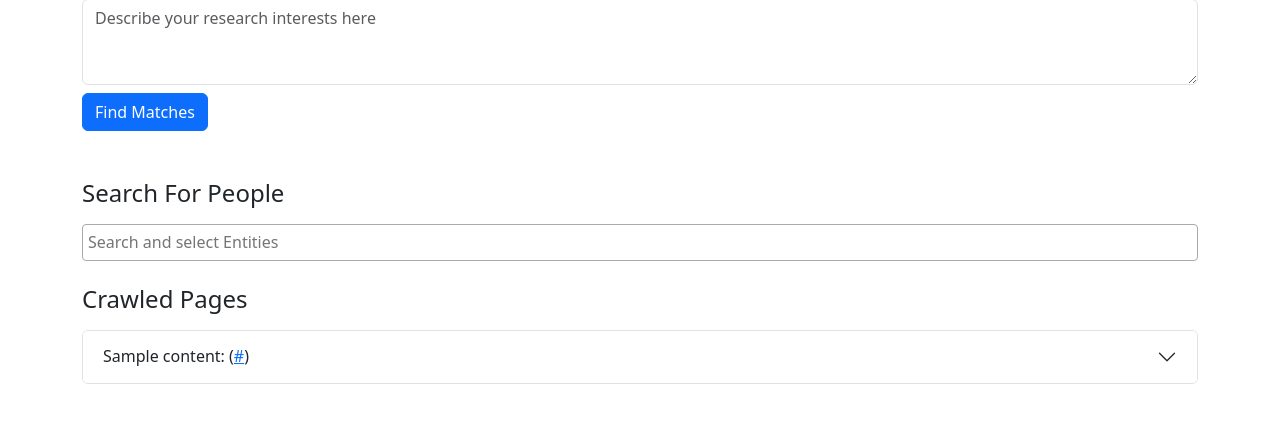
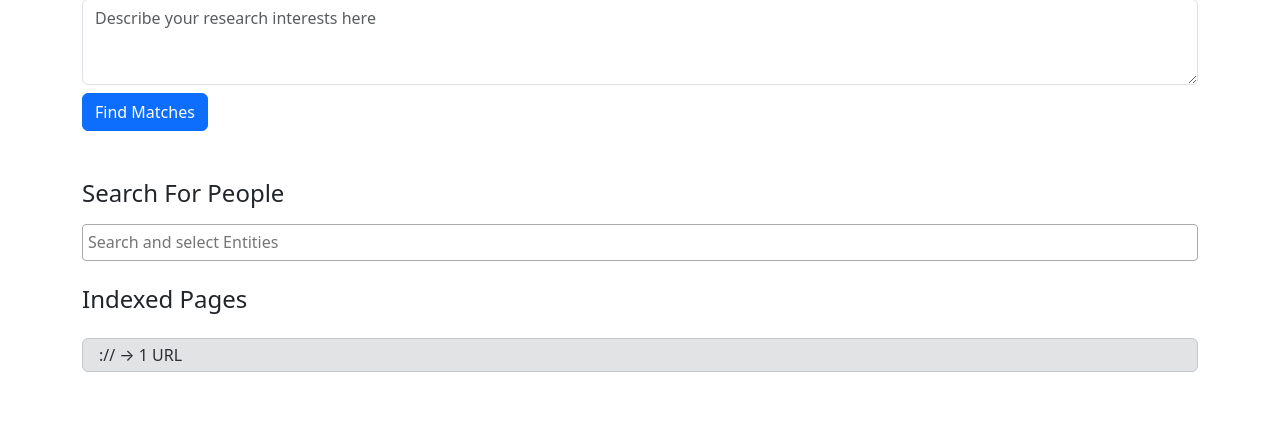
Before and after one commit to springinnovate/convei-research-affinity-atlas, a FastAPI app: page / in a window 1280 px wide. Shown: the part 313-736 px from the top of the page. Run offline with FastAPI, Linux system fonts and the light colour scheme; tables that the repository leaves empty hold one stand-in row (values such as "Sample post"); data that the repository does not hold is empty; some libraries are stand-ins or nearby versions.

Commit message:
gathering the urls that reerence the people

```diff
--- a/src/app/main.py
+++ b/src/app/main.py
@@ -1,10 +1,11 @@
 """Entrypoint for AAA app."""
 
 from datetime import datetime
+from urllib.parse import urlparse
+from collections import Counter
 import asyncio
 import logging
 import sys
-import hashlib
 
 from pathlib import Path
 import uvicorn
@@ -73,18 +74,20 @@ async def analyse_url(request: Request, url: str = Form(...)):
 @app.get("/urls/")
 async def list_urls():
     db = SessionLocal()
-    urls = db.query(WebpageContent).all()
+    urls = db.query(WebpageContent.url).all()
     db.close()
 
+    # Extract the top-level domains
+    top_domains = [
+        f"{urlparse(u.url).scheme}://{urlparse(u.url).netloc}" for u in urls
+    ]
+
+    domain_counts = Counter(top_domains)
+
     return {
-        "urls": [
-            {
-                "id": u.webpage_content_id,
-                "title": u.title,
-                "url": u.url,
-                "has_content": bool(u.text_content),
-            }
-            for u in urls
+        "top_level_domains": [
+            {"domain": domain, "url_count": count}
+            for domain, count in domain_counts.items()
         ]
     }
 
--- a/src/app/templates/index.html
+++ b/src/app/templates/index.html
@@ -87,8 +87,8 @@
                 <!-- The value select element will be inserted here -->
             </div>
 
-            <h4 class="mb-3">Crawled Pages</h4>
-            <div class="accordion" id="urlAccordion"></div>
+            <h4 class="mb-3">Indexed Pages</h4>
+            <div id="urlListContainer" class="mt-4"></div>
         </div>
 
         <script>
@@ -209,36 +209,15 @@
             }
 
             function loadUrls(){
-              fetchJSON('/urls/').then(({urls})=>{
-                const acc = getEl('urlAccordion');
-                urls.forEach(item=>{
-                  if(knownUrls.has(item.id)) return;
-                  knownUrls.add(item.id);
+              fetchJSON('/urls/').then(({top_level_domains}) => {
+                const container = getEl('urlListContainer');
+                container.innerHTML = ''; // clear old content
 
-                  const it = document.createElement('div');
-                  it.className = 'accordion-item';
-                  const title = item.title || 'No title';
-
-                  if(item.has_content){
-                    it.innerHTML = `
-            <h2 class='accordion-header' id='heading${item.id}'>
-             <button class='accordion-button collapsed' type='button' data-bs-toggle='collapse'
-                     data-bs-target='#collapse${item.id}'>${title}: (<a href='${item.url}'>${item.url}</a>)</button>
-            </h2>
-            <div id='collapse${item.id}' class='accordion-collapse collapse' data-bs-parent='#urlAccordion'>
-             <div class='accordion-body'><div id='content-${item.id}'>Loading content...</div></div>
-            </div>`;
-                    it.querySelector(`#collapse${item.id}`).addEventListener('show.bs.collapse',()=>{
-                      fetchJSON(`/urlcontent/${item.id}`).then(c=>{
-                        getEl(`content-${item.id}`).textContent = c.text_content;
-                      });
-                    },{once:true});
-                  }else{
-                    it.innerHTML = `<div class='accordion-header'>
-                                      <div class='p-3'>${title}: (${item.url})</div>
-                                    </div>`;
-                  }
-                  acc.appendChild(it);
+                top_level_domains.forEach(({domain, url_count}) => {
+                  const div = document.createElement('div');
+                  div.className = 'alert alert-secondary py-1 mb-1';
+                  div.textContent = `${domain} → ${url_count} URL${url_count !== 1 ? 's' : ''}`;
+                  container.appendChild(div);
                 });
               });
             }
@@ -281,12 +260,15 @@
                 out.textContent = 'No relevant people found.';
                 return;
               }
-                out.innerHTML = matches.map(m =>
-                  `<div class="alert alert-info py-1 mb-2">
+              out.innerHTML = matches.map(m => {
+                const urlList = m.urls ? `<ul>${m.urls.map(url => `<li><a href="${url}" target="_blank">${url}</a></li>`).join('')}</ul>` : '';
+                return `<div class="alert alert-info py-1 mb-2">
                           <strong>${m.name}</strong> — score ${m.relevance_score}<br>
                           <em>${m.rationale}</em><br>
                           <small>${m.bio_quote}</small>
-                   </div>`).join('');
+                          ${urlList}
+                        </div>`;
+              }).join('');
             }
 
               getEl('MatchPeopleBtn').addEventListener('click', async () => {
--- a/src/llm_analyzer.py
+++ b/src/llm_analyzer.py
@@ -380,7 +380,7 @@ async def llm_match_people(
     )
 
     stmt = (
-        select(Entity.name, EntityLLMAnalysis.summary)
+        select(Entity.entity_id, Entity.name, EntityLLMAnalysis.summary)
         .join(
             EntityLLMAnalysis,
             (EntityLLMAnalysis.entity_id == Entity.entity_id)
@@ -392,7 +392,8 @@ async def llm_match_people(
     # fetch rows -> dict
     db = SessionLocal()
     rows = db.execute(stmt).all()
-    name_to_bio_dict = {name: summary for name, summary in rows}
+    entity_id_to_name = {entity_id: name for entity_id, name, _ in rows}
+    name_to_bio_dict = {name: summary for _, name, summary in rows}
 
     prompt = MATCH_PEOPLE_PROMPT_TEMPLATE.format(
         user_interest_text=user_interest_text,
@@ -414,7 +415,48 @@ async def llm_match_people(
         tool_choice="auto",
     )
     LOGGER.debug(response)
-    call = response.choices[0].message.tool_calls[0]
-    arguments = json.loads(call.function.arguments)
-    matches = arguments["matches"]
-    return matches
+    try:
+        call = response.choices[0].message.tool_calls[0]
+        arguments = json.loads(call.function.arguments)
+        matches = arguments["matches"]
+
+        matched_names = [m["name"] for m in matches]
+        matched_entity_ids = [
+            eid
+            for eid, name in entity_id_to_name.items()
+            if name in matched_names
+        ]
+
+        urls_stmt = (
+            select(Entity.entity_id, WebpageContent.url)
+            .join(
+                EntityWebpageContentAssociation,
+                Entity.entity_id == EntityWebpageContentAssociation.entity_id,
+            )
+            .join(
+                WebpageContent,
+                WebpageContent.webpage_content_id
+                == EntityWebpageContentAssociation.webpage_content_id,
+            )
+            .where(Entity.entity_id.in_(matched_entity_ids))
+        )
+
+        url_rows = db.execute(urls_stmt).all()
+        db.close()
+
+        # Map entity_id to URLs
+        entity_id_to_urls = {}
+        for entity_id, url in url_rows:
+            entity_id_to_urls.setdefault(entity_id, set()).add(url)
+
+        # Update matches with URLs
+        for match in matches:
+            for entity_id, name in entity_id_to_name.items():
+                if match["name"] == name:
+                    match["urls"] = list(entity_id_to_urls.get(entity_id, []))
+                    break
+
+        return matches
+    except Exception:
+        LOGGER.exception(f"{response} could not return a tool")
+        return []
--- a/src/models.py
+++ b/src/models.py
@@ -85,7 +85,6 @@ class Entity(Base):
         cascade="all, delete-orphan",
     )
 
-    # ↔ Snippets
     snippets = relationship(
         "EntityWebpageSnippet",
         back_populates="entity",
@@ -129,7 +128,6 @@ class EntityWebpageSnippet(Base):
 
     entity = relationship("Entity", back_populates="snippets")
 
-    # ↔ Webpages (many-to-many)
     related_webpages = relationship(
         "WebpageContent",
         secondary=webpage_snippet_association,
```
Lines whose indentation alone changed are shown as unchanged.
